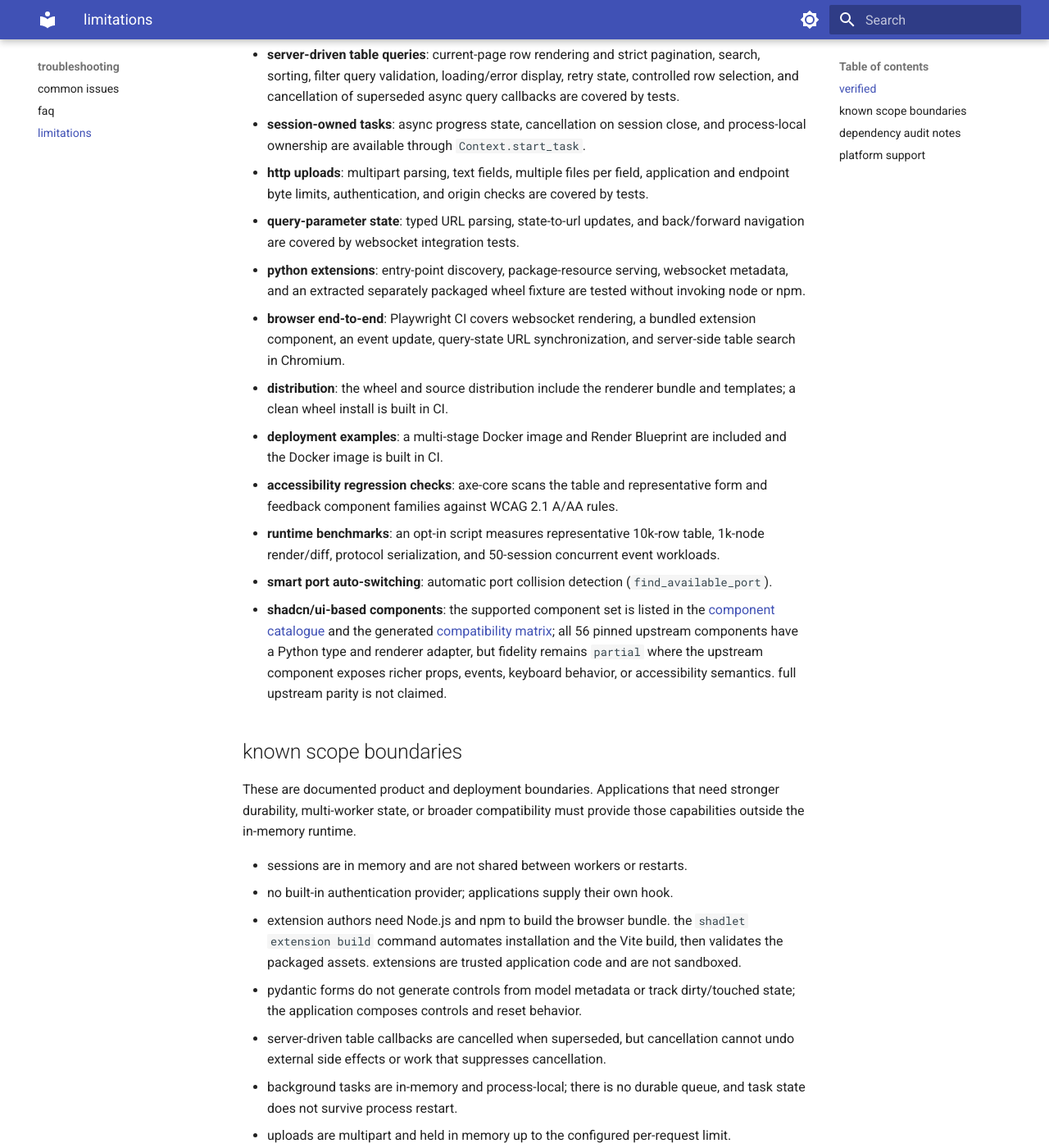
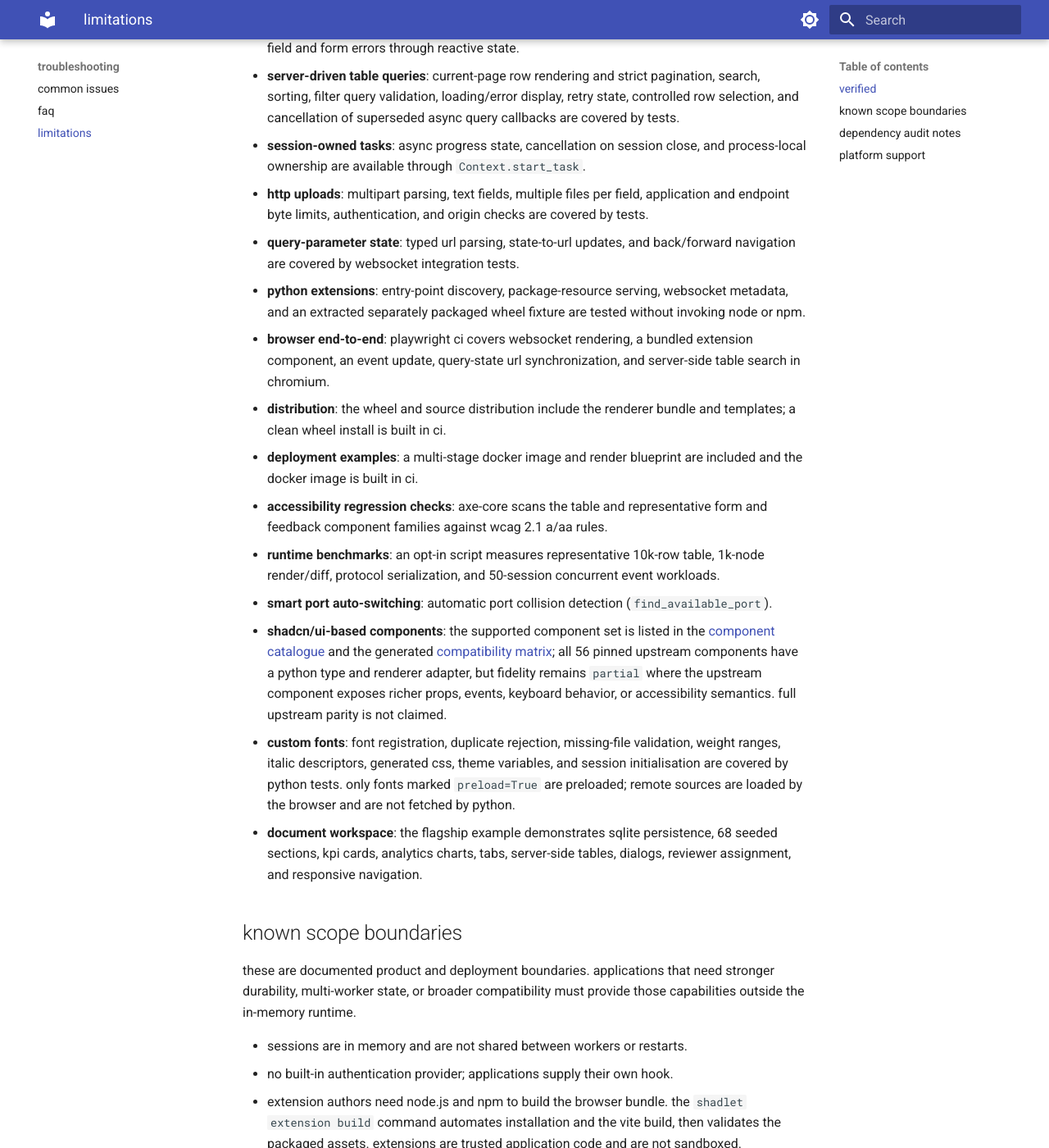
Before and after one commit to programmersd21/shadlet, an MkDocs documentation site: the page built from docs/limitations.md, in a window 1280 px wide and 1400 px high, scrolled down 797 px. Shown: the whole window at 82% size. Built offline with MkDocs 1.6.1 and Material for MkDocs 9.7.7, drawn with Linux system fonts in a browser that asks for light colours; some of the changed text lies outside the part shown.

Commit message:
docs(limitations): update status and verified matrix for v0.7.0
Update the limitations documentation to reflect the verified status
and scope boundaries for shadlet 0.7.0.

```diff
--- a/docs/limitations.md
+++ b/docs/limitations.md
@@ -1,26 +1,25 @@
 # limitations
 
-status and verified matrix for shadlet 0.7.0.
+status and verified matrix for shadlet 0.8.0.
 
 ## verified
 
-- **python suite**: `ruff check`, `ruff format --check`, `mypy`, `pyright`, and
-  the full pytest suite run in CI.
-- **renderer suite**: eslint, prettier, `tsc --noEmit`, vitest, and the
-  production Vite build run in CI.
-- **protocol contract**: the same fixtures validate against pydantic and zod.
+- **python suite**: `ruff check`, `ruff format --check`, `mypy`, and the full
+  pytest suite run in ci. current result: 222 passed.
+- **renderer suite**: eslint, prettier, `tsc --noEmit`, vitest, production vite
+  build, and bundle budget checks run in ci. current result: 41 passed.
+- **protocol contract**: shared fixtures validate against pydantic and zod.
 - **websocket lifecycle**: handshake validation, protocol negotiation, session
   restoration, session isolation, origin rejection, authentication hooks,
-  strict message validation, transport and application size limits, malformed
-  message rate limiting, and invalid-message recovery are covered by integration
-  tests.
+  strict message validation, size limits, malformed-message rate limiting, and
+  invalid-message recovery are covered by integration tests.
 - **security regressions**: mixed origin wildcards are rejected, production
   render and event errors hide internal details, and icon routes restrict files
   to public asset roots.
 - **ipv6 port selection**: loopback port probing is tested when ipv6 is
   available.
 - **disconnected interactions**: the rendered application is inert while the
-  WebSocket is disconnected; events are not replayed after reconnect.
+  websocket is disconnected; events are not replayed after reconnect.
 - **state and rendering**: state assignment, serialization failures, diff
   generation, patch bounds, and stale-update recovery are covered by tests.
 - **pydantic form submission**: `ui.pydantic_form` validates values with
@@ -34,21 +33,21 @@ status and verified matrix for shadlet 0.7.0.
 - **http uploads**: multipart parsing, text fields, multiple files per field,
   application and endpoint byte limits, authentication, and origin checks are
   covered by tests.
-- **query-parameter state**: typed URL parsing, state-to-url updates, and
+- **query-parameter state**: typed url parsing, state-to-url updates, and
   back/forward navigation are covered by websocket integration tests.
 - **python extensions**: entry-point discovery, package-resource serving,
   websocket metadata, and an extracted separately packaged wheel fixture are
   tested without invoking node or npm.
-- **browser end-to-end**: Playwright CI covers websocket rendering, a bundled
-  extension component, an event update, query-state URL synchronization, and
-  server-side table search in Chromium.
+- **browser end-to-end**: playwright ci covers websocket rendering, a bundled
+  extension component, an event update, query-state url synchronization, and
+  server-side table search in chromium.
 - **distribution**: the wheel and source distribution include the renderer
-  bundle and templates; a clean wheel install is built in CI.
-- **deployment examples**: a multi-stage Docker image and Render Blueprint are
-  included and the Docker image is built in CI.
+  bundle and templates; a clean wheel install is built in ci.
+- **deployment examples**: a multi-stage docker image and render blueprint are
+  included and the docker image is built in ci.
 - **accessibility regression checks**: axe-core scans the table and
   representative form and feedback component families against
-  WCAG 2.1 A/AA rules.
+  wcag 2.1 a/aa rules.
 - **runtime benchmarks**: an opt-in script measures representative 10k-row
   table, 1k-node render/diff, protocol serialization, and 50-session concurrent
   event workloads.
@@ -57,21 +56,29 @@ status and verified matrix for shadlet 0.7.0.
 - **shadcn/ui-based components**: the supported component set is listed in the
   [component catalogue](components/catalogue.md) and the generated
   [compatibility matrix](components/compatibility-matrix.md); all 56 pinned
-  upstream components have a Python type and renderer adapter, but fidelity
+  upstream components have a python type and renderer adapter, but fidelity
   remains `partial` where the upstream component exposes richer props, events,
   keyboard behavior, or accessibility semantics. full upstream parity is not
   claimed.
+- **custom fonts**: font registration, duplicate rejection, missing-file
+  validation, weight ranges, italic descriptors, generated css, theme variables,
+  and session initialisation are covered by python tests. only fonts marked
+  `preload=True` are preloaded; remote sources are loaded by the browser and
+  are not fetched by python.
+- **document workspace**: the flagship example demonstrates sqlite persistence,
+  68 seeded sections, kpi cards, analytics charts, tabs, server-side tables,
+  dialogs, reviewer assignment, and responsive navigation.
 
 ## known scope boundaries
 
-These are documented product and deployment boundaries. Applications that need stronger
-durability, multi-worker state, or broader compatibility must provide those
-capabilities outside the in-memory runtime.
+these are documented product and deployment boundaries. applications that need
+stronger durability, multi-worker state, or broader compatibility must provide
+those capabilities outside the in-memory runtime.
 
 - sessions are in memory and are not shared between workers or restarts.
 - no built-in authentication provider; applications supply their own hook.
-- extension authors need Node.js and npm to build the browser bundle. the
-  `shadlet extension build` command automates installation and the Vite build,
+- extension authors need node.js and npm to build the browser bundle. the
+  `shadlet extension build` command automates installation and the vite build,
   then validates the packaged assets. extensions are trusted application code
   and are not sandboxed.
 - pydantic forms do not generate controls from model metadata or track
@@ -85,24 +92,28 @@ capabilities outside the in-memory runtime.
   not provide cloud, distributed, or multi-worker storage.
 - query-parameter state binds one scalar parameter per state slot; applications
   define parsing and serialization for custom types.
-- the browser suite covers key runtime paths in Chromium, Firefox, and WebKit,
+- the browser suite covers key runtime paths in chromium, firefox, and webkit,
   not every component or prop combination.
 - there is no automated per-component visual regression suite; axe coverage is
   representative, not a guarantee for every component/prop combination.
 - runtime benchmarks report local measurements; no cross-hardware latency
   service-level objectives are published or enforced.
+- custom fonts require browser-available urls or packaged assets; shadlet
+  validates source paths but does not subset, convert, or optimize font files.
+- the document workspace is an example application and does not provide
+  production authentication, authorization, or multi-user persistence.
 
 ## dependency audit notes
 
 - `npm audit --omit=dev` reports no production dependency vulnerabilities.
 - `npm audit` still reports 12 moderate findings through transitive
-  `minimatch` dependencies in renderer development tooling. The non-forced
+  `minimatch` dependencies in renderer development tooling. the non-forced
   `npm audit fix` does not resolve them; npm proposes potentially breaking
   dependency changes for a forced fix.
 
 ## platform support
 
 - python 3.11 and newer.
-- current evergreen browsers with WebSocket support.
+- current evergreen browsers with websocket support.
 - maintainers need node.js 24 and npm to build the renderer or extension
-  bundles; end users install the built Python wheels and do not need node.
+  bundles; end users install the built python wheels and do not need node.
```
